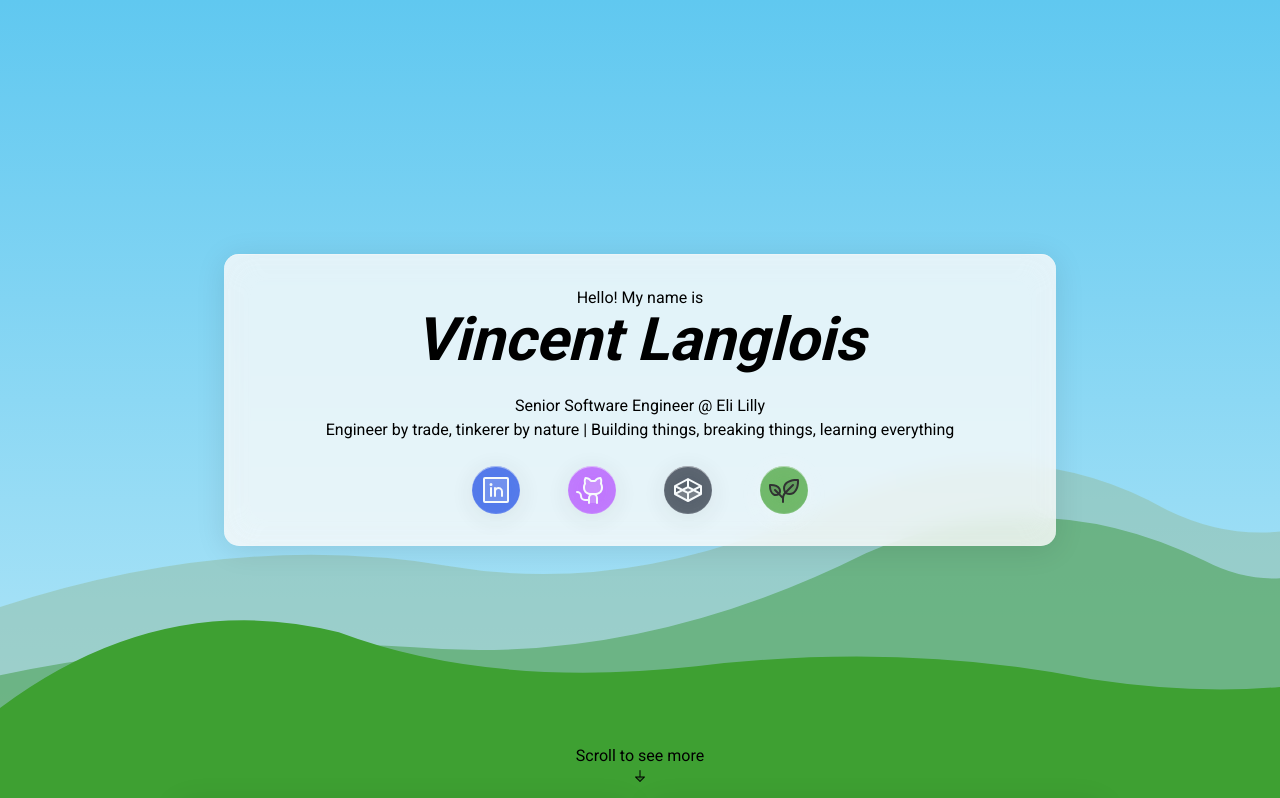
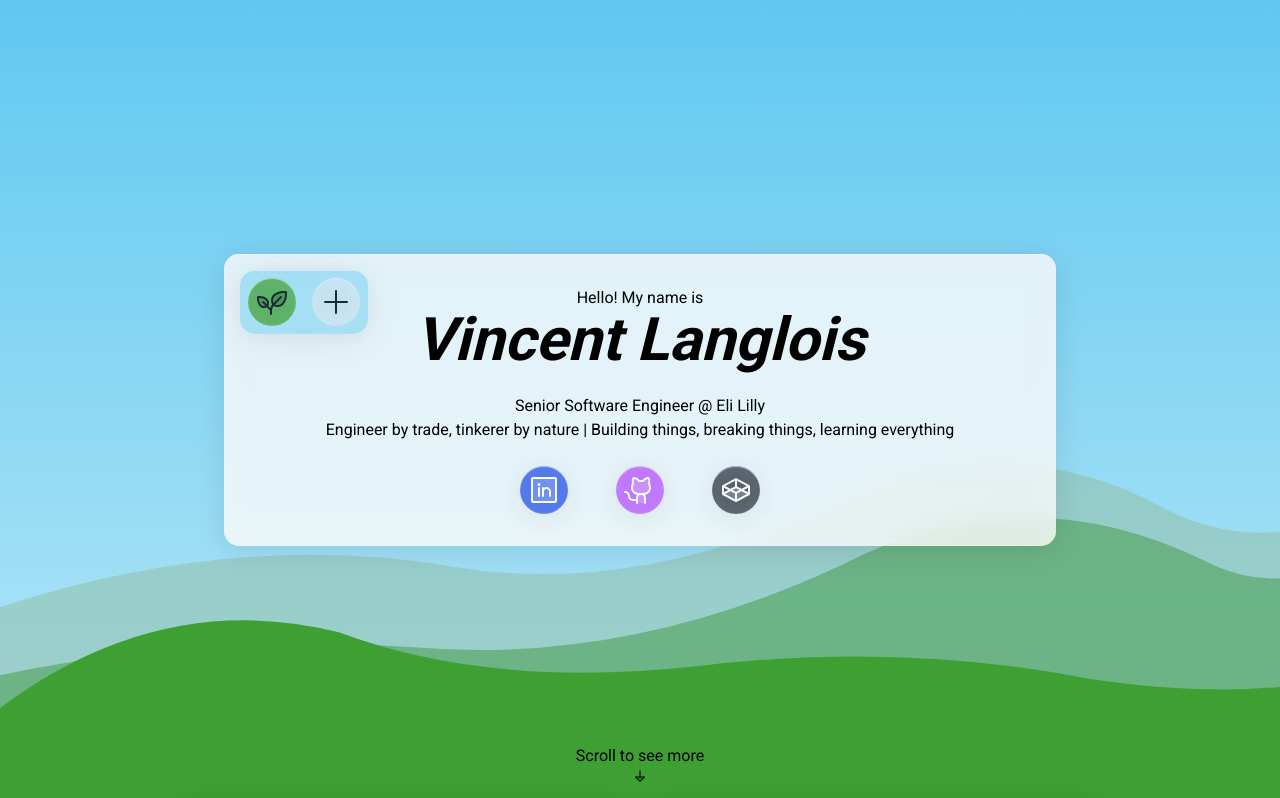
Before and after one commit to vtlanglois/portfolio-v2, a Next.js app: page / in a window 1280 px wide. Shown: the top 798 px of the page. Built offline with nearby package versions, Linux system fonts and the light colour scheme.

Commit message:
Enhance theme selector UI Fixes #29

```diff
--- a/src/components/ui/Card/index.tsx
+++ b/src/components/ui/Card/index.tsx
@@ -1,11 +1,13 @@
 import "./styles.css";
 
 export default function Card({
+  size = "medium",
   children,
   className,
 }: {
+  size?: "small" | "medium" | "large";
   children: React.ReactNode;
   className?: string;
 }) {
-  return <div className={`glass-card ${className}`}>{children}</div>;
+  return <div className={`glass-card ${size} ${className} `}>{children}</div>;
 }
--- a/src/components/ui/Card/styles.css
+++ b/src/components/ui/Card/styles.css
@@ -10,6 +10,10 @@
   backdrop-filter: blur(10px);
 }
 
+.glass-card.small {
+  padding: 0.5rem;
+}
+
 @media (prefers-color-scheme: dark) {
   .glass-card {
     box-shadow:
--- a/src/components/ui/ThemeSelector.tsx
+++ b/src/components/ui/ThemeSelector.tsx
@@ -4,6 +4,7 @@ import { useEffect, useState } from "react";
 import Orb from "./Orb";
 import { AnimatePresence, motion, Variants } from "framer-motion";
 import {
+  ArrowRightIcon,
   CactusIcon,
   CloudIcon,
   FlowerIcon,
@@ -12,10 +13,13 @@ import {
   LegoIcon,
   LightningIcon,
   MeteorIcon,
+  MinusIcon,
   PlanetIcon,
   PlantIcon,
+  PlusIcon,
   PrinterIcon,
   RainbowCloudIcon,
+  ShuffleIcon,
   SnowflakeIcon,
   SquareIcon,
   SunHorizonIcon,
@@ -23,6 +27,7 @@ import {
   WavesIcon,
   WindIcon,
 } from "@phosphor-icons/react";
+import Card from "./Card";
 
 const variants: Variants = {
   initial: (d: number) => ({
@@ -43,36 +48,68 @@ const variants: Variants = {
 export default function ThemeSelector() {
   const [mounted, setMounted] = useState(false);
   const [theme, setTheme] = useState("bliss");
+  const [direction, setDirection] = useState(1);
+  const [hidden, setHidden] = useState(true);
 
   useEffect(() => {
     setTheme(document.documentElement.getAttribute("data-theme") ?? "bliss");
     setMounted(true);
   }, []);
 
-  const toggleTheme = () => {
+  const nextTheme = () => {
     const currentIndex = THEMES.indexOf(theme);
     const newTheme = THEMES[(currentIndex + 1) % THEMES.length];
     document.documentElement.setAttribute("data-theme", newTheme);
     window.history.replaceState(null, "", `?theme=${newTheme}`);
+    setDirection(1);
     setTheme(newTheme);
   };
 
+  const previousTheme = () => {
+    const currentIndex = THEMES.indexOf(theme);
+    const newTheme = THEMES[(currentIndex - 1 + THEMES.length) % THEMES.length];
+    document.documentElement.setAttribute("data-theme", newTheme);
+    window.history.replaceState(null, "", `?theme=${newTheme}`);
+    setDirection(-1);
+    setTheme(newTheme);
+  };
+
+  const selectRandomTheme = () => {
+    const currentIndex = THEMES.indexOf(theme);
+    const currentTheme = THEMES[currentIndex];
+    let randomTheme;
+    do {
+      randomTheme = THEMES[Math.floor(Math.random() * THEMES.length)];
+    } while (randomTheme === currentTheme);
+    document.documentElement.setAttribute("data-theme", randomTheme);
+    window.history.replaceState(null, "", `?theme=${randomTheme}`);
+    setDirection(1);
+    setTheme(randomTheme);
+  };
+
+  const toggleHidden = () => {
+    setHidden(!hidden);
+  };
+
   return (
+    <Card
+      size="small"
+      className="absolute top-4 left-4 flex flex-row !bg-(--sky-top)/60"
+    >
       <Orb
-      tag="button"
-      onClick={toggleTheme}
+        tag="div"
         className={
           theme !== "rainbow"
-          ? "bg-(--hill-near) hover:bg-(--hill-far)"
-          : "rainbow-orb filter hover:hue-rotate-30"
+            ? "bg-(--hill-near) hover:bg-(--hill-far) mr-2 !hover:scale-100"
+            : "rainbow-orb filter hover:hue-rotate-30 mr-2 !hover:scale-100"
         }
         title="Cycle themes: bliss, ocean, dunes, lava, pink, spring, rainbow, winter"
       >
         {mounted ? (
-        <AnimatePresence mode="popLayout" initial={false} custom={1}>
+          <AnimatePresence mode="popLayout" initial={false} custom={direction}>
             <motion.div
               key={theme}
-            custom={1}
+              custom={direction}
               variants={variants}
               initial="initial"
               animate="animate"
@@ -86,6 +123,74 @@ export default function ThemeSelector() {
           <div className="w-8 h-8 rounded-full bg-white/20 animate-pulse" />
         )}
       </Orb>
+      <AnimatePresence initial={hidden}>
+        {!hidden && (
+          <motion.span
+            initial={{ opacity: 0, scale: 0, width: 0}}
+            animate={{ opacity: 1, scale: 1, width: "auto" }}
+            exit={{ opacity: 0, scale: 0, width: 0 }}
+            transition={{ type: "spring", duration: 0.35, bounce: 0 }}
+            style={{ transformOrigin: "left center", overflow: hidden ? "hidden" : "inherit" }}
+            className="flex flex-row gap-2 "
+            key="box"
+          >
+            <Orb
+              tag="button"
+              className="bg-slate-200/80 hover:bg-slate-400 !hover:scale-100 active:scale-90"
+              title="Previous theme"
+              onClick={previousTheme}
+            >
+              <span className="sr-only">Previous theme</span>
+              <ArrowRightIcon
+                size={32}
+                weight="duotone"
+                className="rotate-180"
+              />
+            </Orb>
+            <Orb
+              tag="button"
+              className="bg-slate-200/80 hover:bg-slate-400 !hover:scale-100 active:scale-90"
+              title="Next theme"
+              onClick={nextTheme}
+            >
+              <span className="sr-only">Next theme</span>
+              <ArrowRightIcon size={32} weight="duotone" />
+            </Orb>
+            <Orb
+              tag="button"
+              className="bg-slate-200/80 hover:bg-slate-400 !hover:scale-100 active:scale-90"
+              title="Random theme"
+              onClick={selectRandomTheme}
+            >
+              <span className="sr-only">Random theme</span>
+              <ShuffleIcon size={32} weight="duotone" />
+            </Orb>
+          </motion.span>
+        )}
+      </AnimatePresence>
+
+      <Orb
+        tag="button"
+        className="bg-slate-200/80 hover:bg-slate-400 !hover:scale-100 ml-2 "
+        title={hidden ? "Expand theme selector" : "Collapse Theme Selector"}
+        onClick={toggleHidden}
+      >
+        <span className="sr-only">
+          {hidden ? "Expand theme selector" : "Collapse Theme Selector"}
+        </span>
+        <AnimatePresence mode="popLayout">
+          <motion.div
+            key={hidden ? "plus" : "minus"}
+            initial={{ opacity: 0, rotate: -90, scale: 0.5 }}
+            animate={{ opacity: 1, rotate: 0, scale: 1 }}
+            exit={{ opacity: 0, rotate: 90, scale: 0.5 }}
+            transition={{ duration: 0.4, ease: "easeInOut" }}
+          >
+            {hidden ? <PlusIcon size={32} /> : <MinusIcon size={32} />}
+          </motion.div>
+        </AnimatePresence>
+      </Orb>
+    </Card>
   );
 }
 
```
Lines whose indentation alone changed are shown as unchanged.
